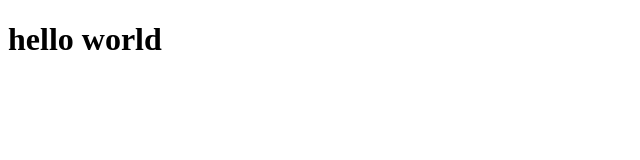
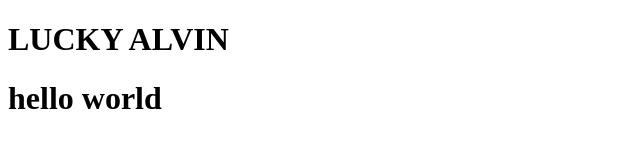
Before and after one commit to alvinlouis29/luckyalvin, a plain HTML site: page index.html in a window 1280 px wide. Shown: the whole page, without its empty margins (0-640 px from the left). Drawn offline with Linux system fonts and the light colour scheme.

Commit message:
updated main and ttitle

```diff
--- a/index.html
+++ b/index.html
@@ -9,7 +9,8 @@
   <body>
     <script src="https://cdn.freecodecamp.org/testable-projects-fcc/v1/bundle.js"></script>
 
-    <!--
+ <main id="main">
+    <h1 id="title">LUCKY ALVIN</h1> <!--
 
   Hello Camper!
 
@@ -21,6 +22,7 @@
   - The freeCodeCamp Team
 <
   --><h1>hello world</h1>
+</main>
     <script  src="js/index.js"></script>
   </body>
 </html>
```
Lines whose indentation alone changed are shown as unchanged.
